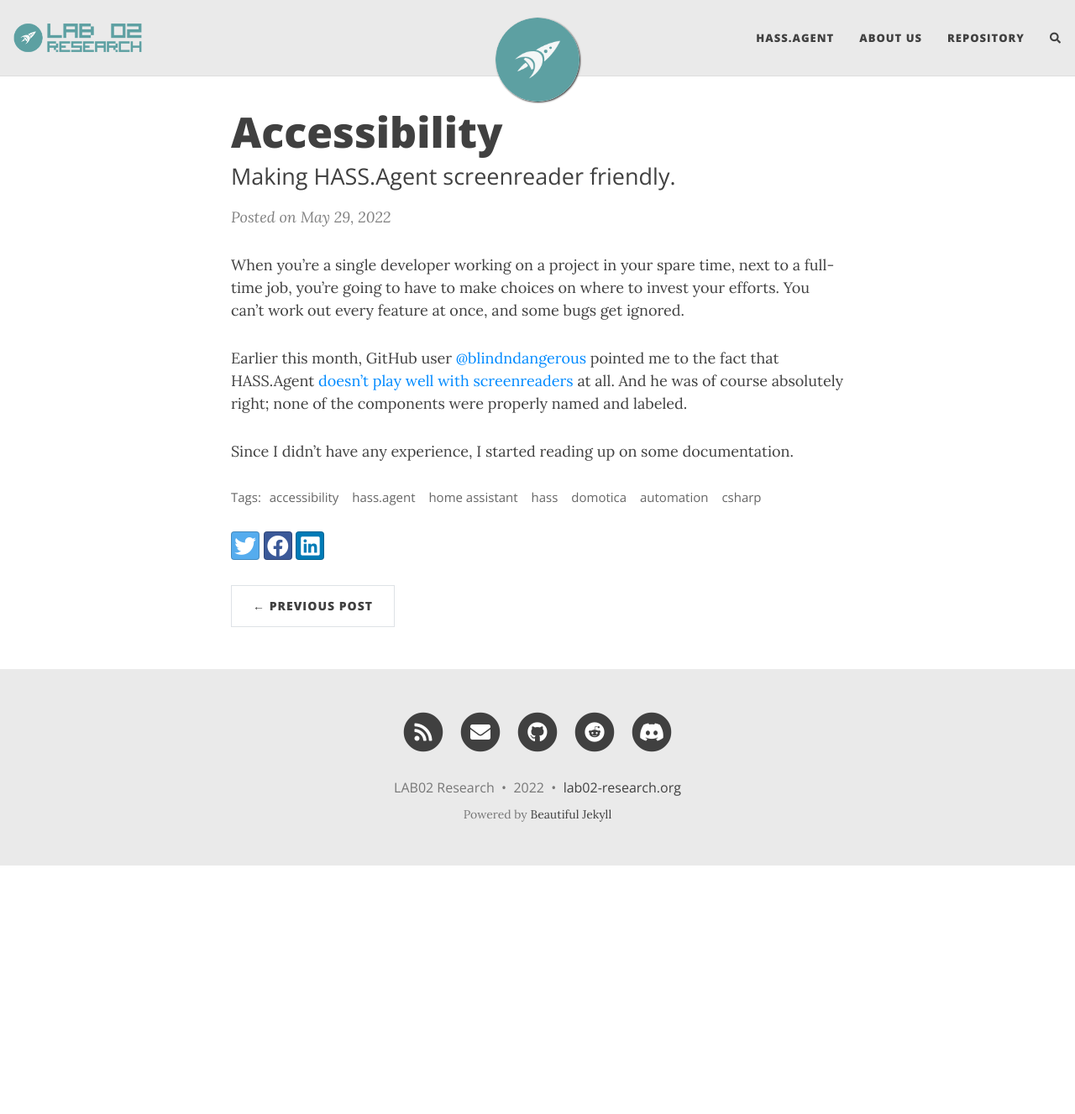
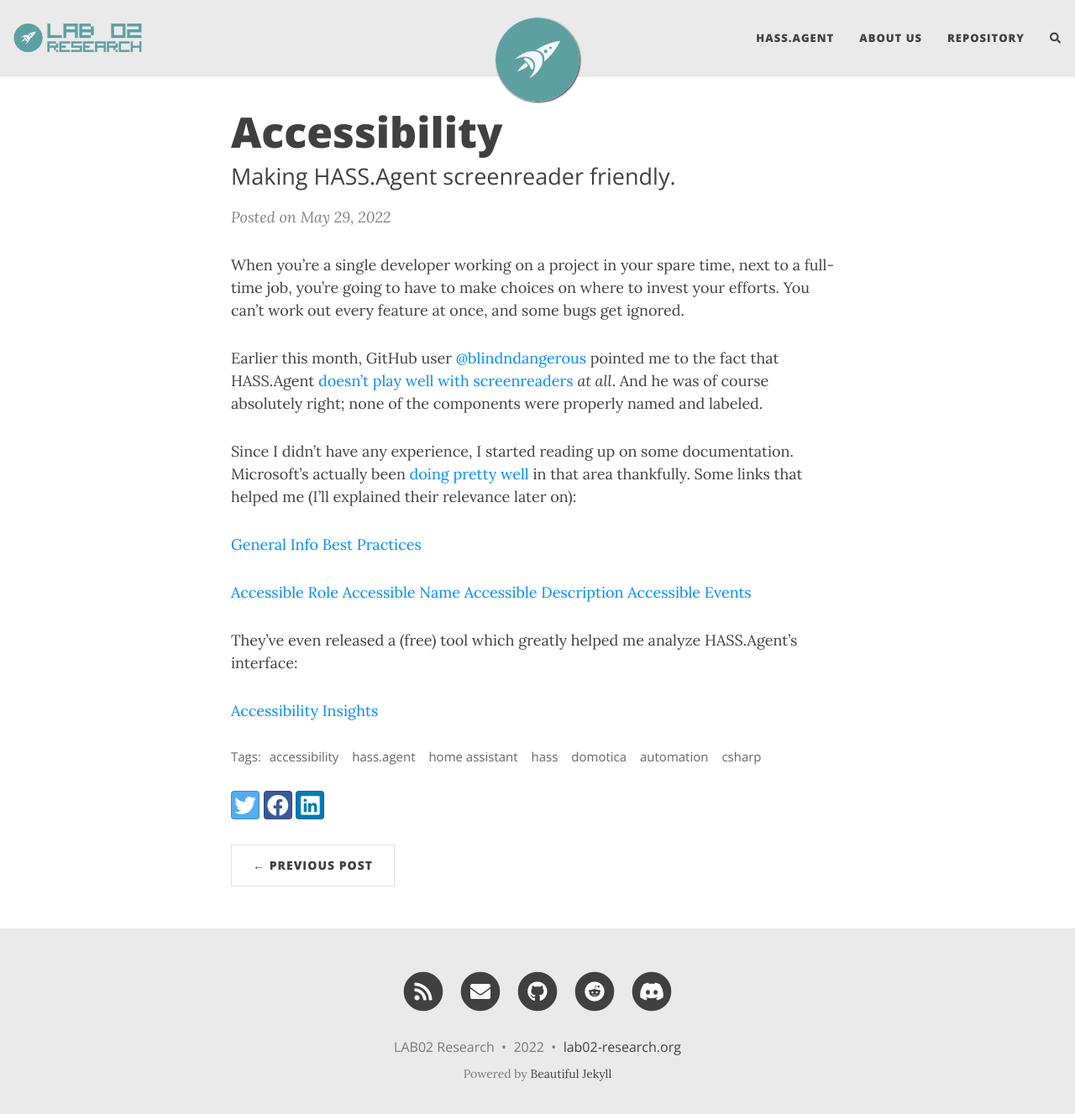
Before and after one commit to LAB02-Research/lab02-research.github.io, a Jekyll site: the page built from _posts/2022-05-29-accessibility.md, in a window 1280 px wide and 1340 px high. Shown: the top 1327 px of the window at 84% size. Built offline with Jekyll 4.4.1, drawn with Linux system fonts in a browser that asks for light colours; nearby versions of some CDN libraries; comment, search, counter and statistics services are not loaded.

Commit message:
Update 2022-05-29-accessibility.md

```diff
--- a/_posts/2022-05-29-accessibility.md
+++ b/_posts/2022-05-29-accessibility.md
@@ -7,6 +7,18 @@
 
 When you're a single developer working on a project in your spare time, next to a full-time job, you're going to have to make choices on where to invest your efforts. You can't work out every feature at once, and some bugs get ignored.
 
-Earlier this month, GitHub user [@blindndangerous](https://github.com/blindndangerous) pointed me to the fact that HASS.Agent [doesn't play well with screenreaders](https://github.com/LAB02-Research/HASS.Agent/issues/65) at all. And he was of course absolutely right; none of the components were properly named and labeled.
+Earlier this month, GitHub user [@blindndangerous](https://github.com/blindndangerous) pointed me to the fact that HASS.Agent [doesn't play well with screenreaders](https://github.com/LAB02-Research/HASS.Agent/issues/65) *at all*. And he was of course absolutely right; none of the components were properly named and labeled.
 
-Since I didn't have any experience, I started reading up on some documentation.
+Since I didn't have any experience, I started reading up on some documentation. Microsoft's actually been [doing pretty well](https://blogs.microsoft.com/blog/2021/04/28/doubling-down-on-accessibility-microsofts-next-steps-to-expand-accessibility-in-technology-the-workforce-and-workplace/) in that area thankfully. Some links that helped me (I'll explained their relevance later on):
+
+[General Info](https://docs.microsoft.com/en-us/dotnet/desktop/winforms/controls/providing-accessibility-information-for-controls-on-a-windows-form?view=netframeworkdesktop-4.8&viewFallbackFrom=netdesktop-6.0)
+[Best Practices](https://docs.microsoft.com/en-us/dotnet/framework/ui-automation/accessibility-best-practices)
+
+[Accessible Role](https://docs.microsoft.com/en-us/dotnet/api/system.windows.forms.accessiblerole?view=windowsdesktop-6.0)
+[Accessible Name](https://docs.microsoft.com/en-us/dotnet/api/system.windows.forms.control.accessiblename?view=windowsdesktop-6.0)
+[Accessible Description](https://docs.microsoft.com/en-us/dotnet/api/system.windows.forms.control.accessibledescription?view=windowsdesktop-6.0#system-windows-forms-control-accessibledescription)
+[Accessible Events](https://docs.microsoft.com/en-us/dotnet/api/system.windows.forms.accessibleevents?view=windowsdesktop-6.0)
+
+They've even released a (free) tool which greatly helped me analyze HASS.Agent's interface:
+
+[Accessibility Insights](https://accessibilityinsights.io)
```
